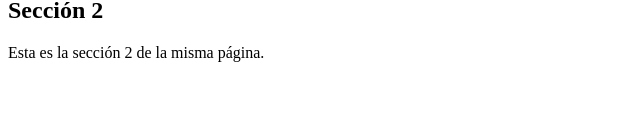
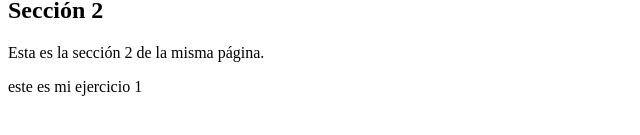
Before and after one commit to IGNACIO275/jose-ignacio-, a plain HTML site: page ejercicioNo1.html in a window 1280 px wide. Shown: the part 337-472 px from the top of the page, without its empty margins (0-640 px from the left). Drawn offline with Linux system fonts and the light colour scheme.

Commit message:
version 1-v1

```diff
--- a/ejercicioNo1.html
+++ b/ejercicioNo1.html
@@ -18,5 +18,7 @@
 
     <h2 id="seccion2">Sección 2</h2>
     <p>Esta es la sección 2 de la misma página.</p>
+    <p>este es mi ejercicio 1</p>
+
 </body>
 </html>
```
